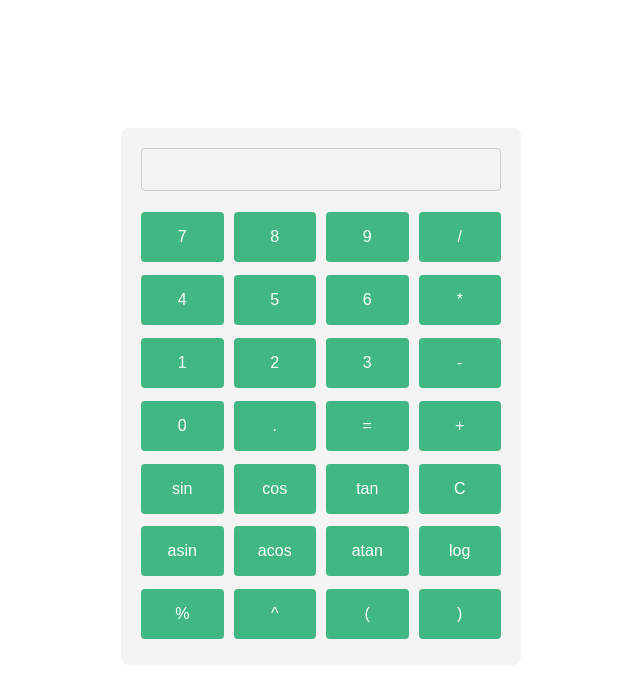
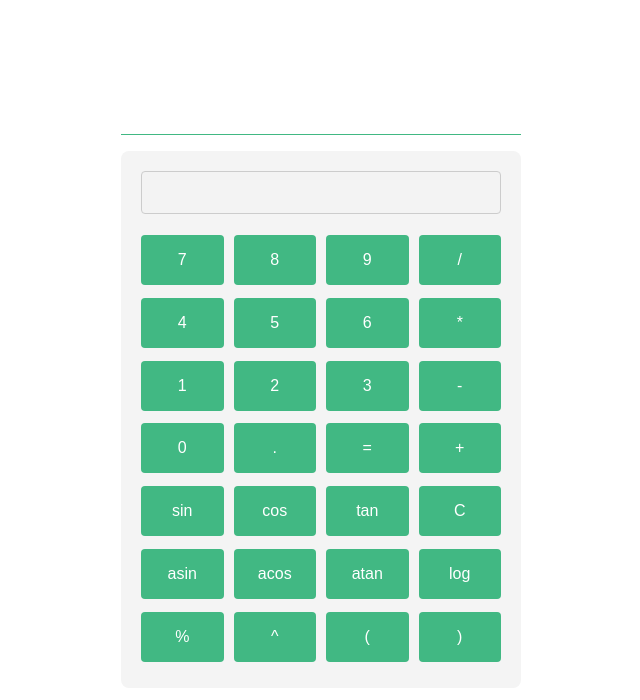
Before and after one commit to pedrohenrique11/calculadora_aritmetica, a Vue app: page / in a window 1280 px wide. Shown: the top 700 px of the page, without its empty margins (319-959 px from the left). Built offline with nearby package versions, Linux system fonts and the light colour scheme.

Commit message:
feat: add new header

```diff
--- a/src/assets/base.css
+++ b/src/assets/base.css
@@ -69,12 +69,6 @@ body {
   font-family:
     Inter,
     -apple-system,
-    BlinkMacSystemFont,
-    'Segoe UI',
-    Roboto,
-    Oxygen,
-    Ubuntu,
-    Cantarell,
     'Fira Sans',
     'Droid Sans',
     'Helvetica Neue',
--- a/src/assets/main.css
+++ b/src/assets/main.css
@@ -9,17 +9,3 @@
 h1 {
   color: var(--vt-c-white);
 }
-
-a,
-.green {
-  text-decoration: none;
-  color: hsla(160, 100%, 37%, 1);
-  transition: 0.4s;
-  padding: 3px;
-}
-
-@media (hover: hover) {
-  a:hover {
-    background-color: hsla(160, 100%, 37%, 0.2);
-  }
-}
--- a/src/components/TheCalculator.vue
+++ b/src/components/TheCalculator.vue
@@ -173,7 +173,7 @@ export default {
 <style scoped>
 .calculator {
   max-width: 400px;
-  margin: 6rem auto;
+  margin: 1rem auto;
   background-color: #f4f4f4;
   border-radius: 8px;
   padding: 20px;
--- a/src/views/CalculatorView.vue
+++ b/src/views/CalculatorView.vue
@@ -3,7 +3,45 @@ import TheCalculator from '../components/TheCalculator.vue'
 </script>
 
 <template>
+  <header>
+    <h3>Calculadora Aritmética</h3>
+    <ul>
+      <li>
+        <a href="https://github.com/pedrohenrique11/calculadora_aritmetica"><img src="../assets/icons8-github.svg" alt=""></a>
+      </li>
+      <li>
+        <a href="https://www.linkedin.com/in/pedro-henrique-79483b19a/"><img src="../assets/icons8-linkedin.svg" alt=""></a>
+      </li>
+    </ul>
+  </header>
   <main>
     <TheCalculator />
   </main>
 </template>
+
+<style>
+ header {
+  display:flex;
+  justify-content: space-between;
+  align-items: center;
+
+  margin: 4rem auto 0 auto;
+  color: #fff;
+  font-weight: 600;
+
+  max-width: 400px;
+
+  border-bottom: 1px solid #41b883;
+ }
+ img {
+  width: 30px;
+  margin-left: 5px;
+ }
+ a {
+  padding: 0;
+ }
+ ul {
+  display: flex;
+  list-style: none;
+ }
+</style>
```
Also changed, not shown: src/assets/icons8-github.svg (added), src/assets/icons8-linkedin.svg (added).
